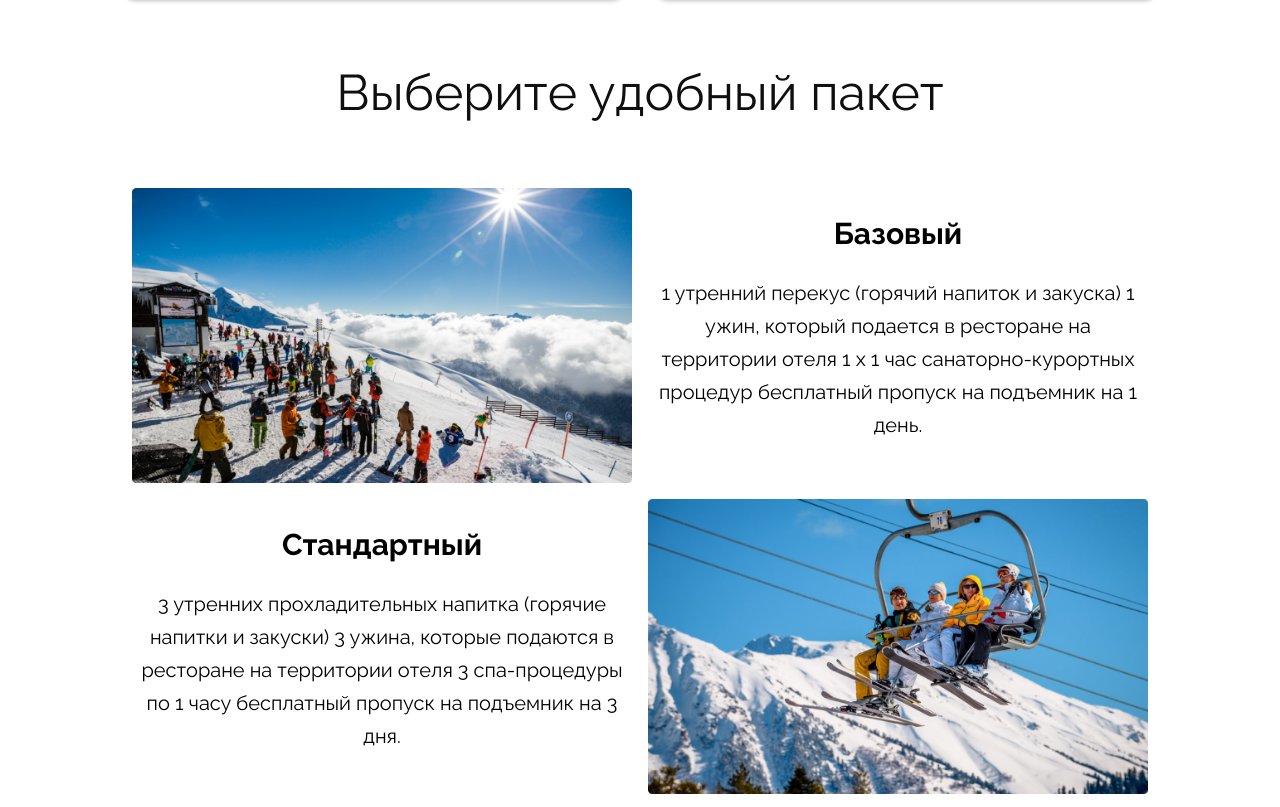
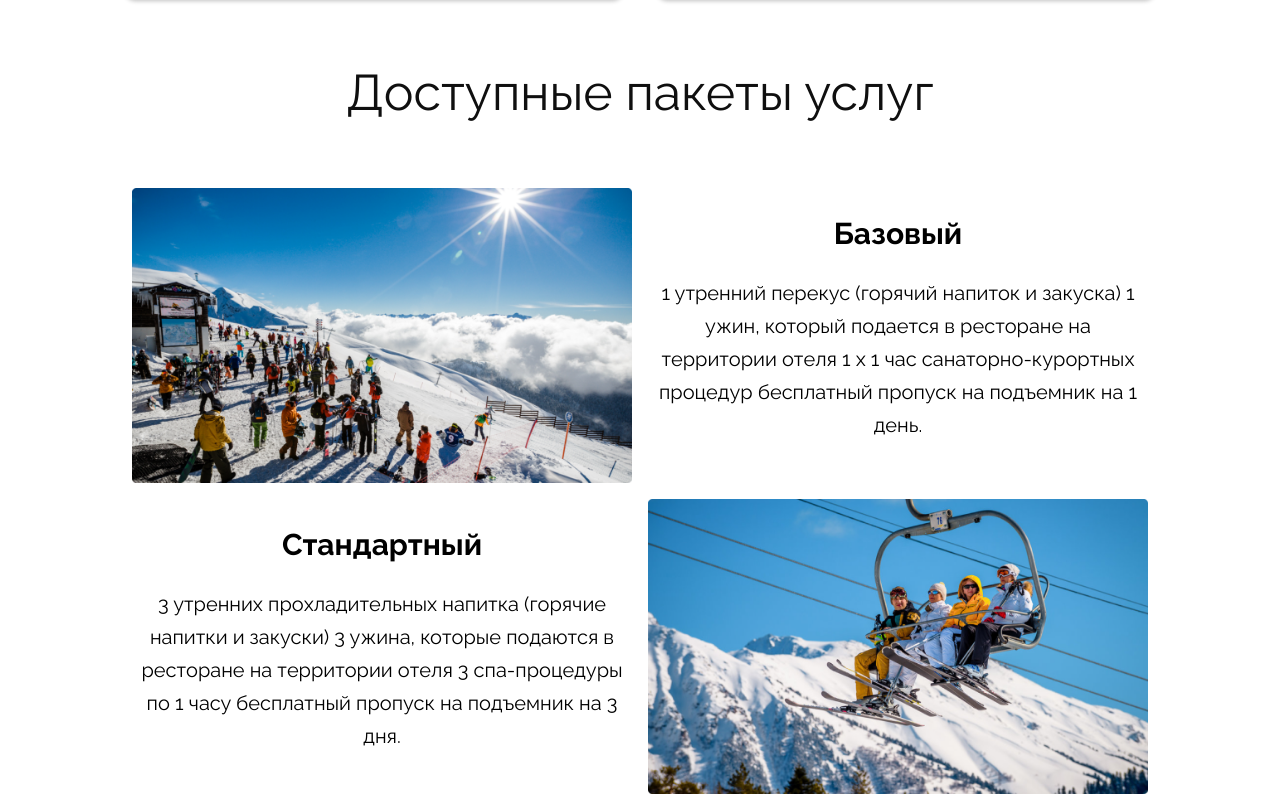
Before and after one commit to meg4cyberc4t/GatewayHolidays, a plain HTML site: page index.html in a window 1280 px wide. Shown: the part 1626-2433 px from the top of the page. Drawn offline with Linux system fonts and the light colour scheme.

Commit message:
"Выберите удобный пакет" -> "Доступные пакеты услуг"

```diff
--- a/index.html
+++ b/index.html
@@ -31,7 +31,7 @@
 </div>
 <div class="block">
     <div class="block__inner">
-        <p class="block__title">Выберите удобный пакет</p>
+        <p class="block__title">Доступные пакеты услуг</p>
         <div class="package__item">
             <img src="images/package1.png">
             <div class="package__text">
```
